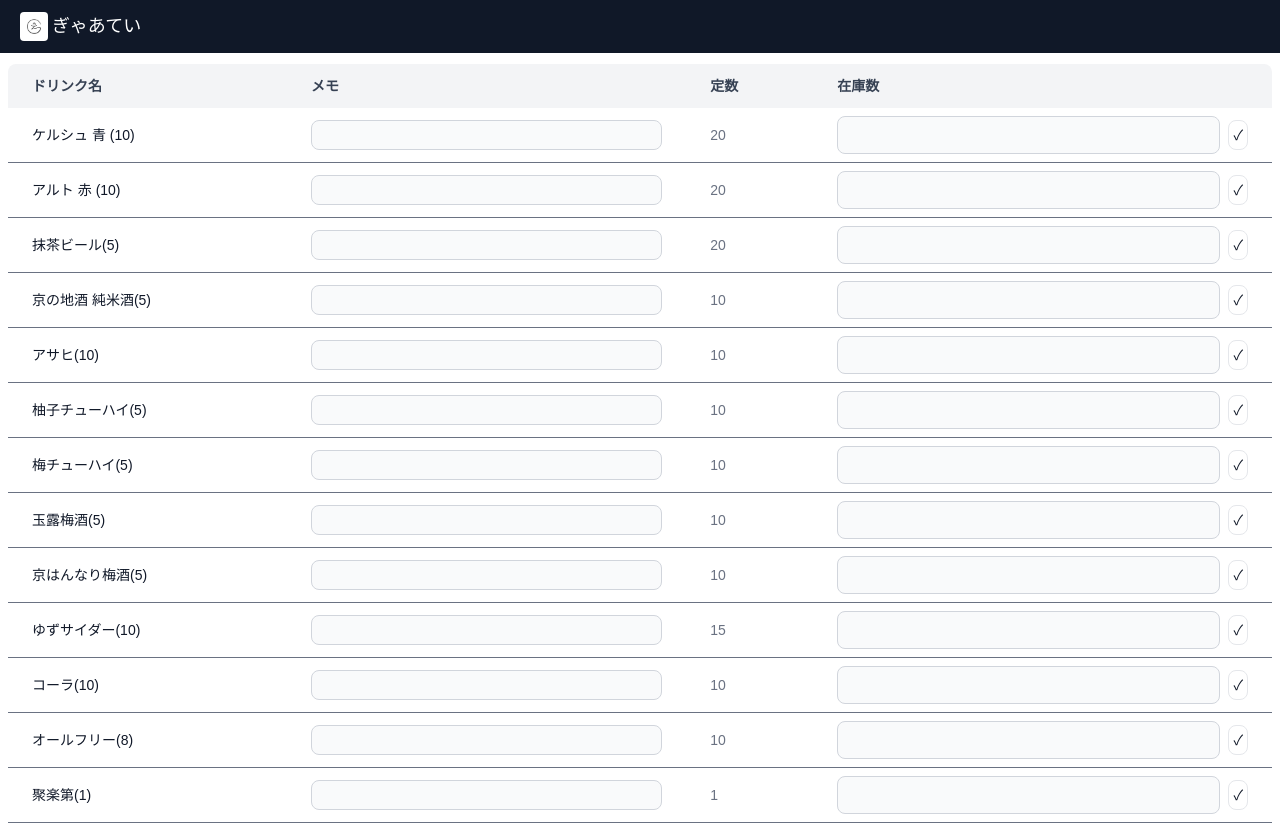
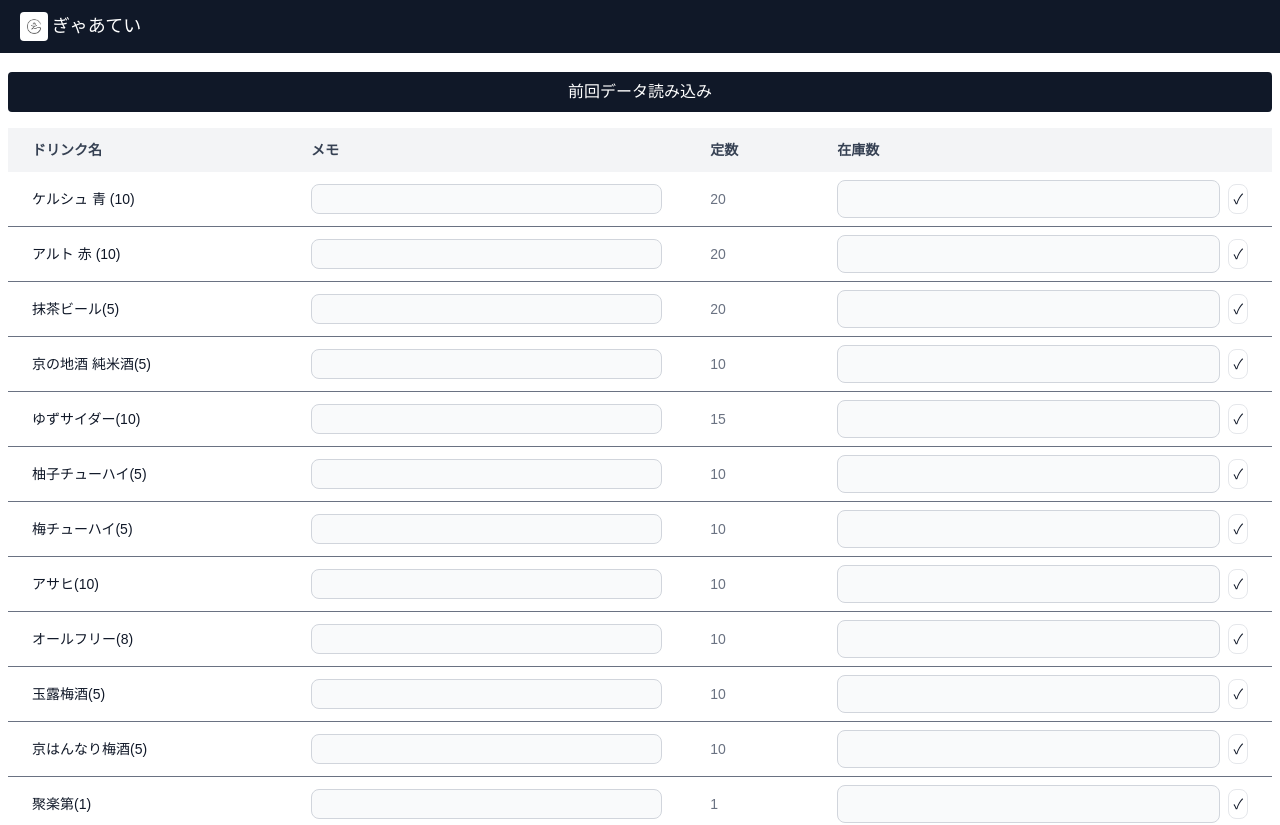
Before and after one commit to wataru-sedev/drink-stock, a Next.js app: page /drink in a window 1280 px wide. Shown: the top 825 px of the page. Built offline with nearby package versions, Linux system fonts and the light colour scheme.

Commit message:
前回データ入力機能を追加、ドリンク表示順を変更

```diff
--- a/package.json
+++ b/package.json
@@ -14,6 +14,7 @@
     "firebase": "^11.10.0",
     "lucide-react": "^0.525.0",
     "next": "15.4.1",
+    "next-themes": "^0.4.6",
     "react": "19.1.0",
     "react-chartjs-2": "^5.3.0",
     "react-dom": "19.1.0",
--- a/src/app/drink/page.tsx
+++ b/src/app/drink/page.tsx
@@ -4,7 +4,7 @@ import { Drink, Drinks } from "@/lib/drinkData";
 import { useEffect, useState } from "react";
 import { toast } from "sonner";
 import { db } from "@/lib/firebase/firabase";
-import { writeBatch, doc } from "firebase/firestore";
+import { writeBatch, doc, getDoc } from "firebase/firestore";
 
 const LOCAL_STORAGE_KEY = 'drinkMemos';
 
@@ -54,6 +54,31 @@ export default function Home() {
     setDrinkStocks(newDrinkStocks);
   };
 
+  const onClickFetchData = async () => {
+    try {
+      const updatedStocks = await Promise.all(
+        drinkStocks.map(async (drink) => {
+          const docRef = doc(db, "inventory", drink.name);
+          const docSnap = await getDoc(docRef);
+          if (docSnap.exists()) {
+            const data = docSnap.data();
+            return {
+              ...drink,
+              quantity: data.quantity !== undefined ? data.quantity : undefined,
+            };
+          } else {
+            return { ...drink };
+          }
+        })
+      );
+      setDrinkStocks(updatedStocks);
+      toast.success("前回データを読み込みました");
+    } catch (error) {
+      toast.error("データの取得に失敗しました");
+      console.error(error);
+    }
+  };
+
   const onClickComplete = async() => {
     const hasEmptyField = drinkStocks.some((drink) => {
             if (drink.quantity === undefined ) {
@@ -81,6 +106,7 @@ export default function Home() {
   return (
     <div>
       <div className="relative overflow-x-auto sm:rounded-lg m-2 mt-16">
+        <button onClick={ onClickFetchData } className="w-full mt-2 mb-4 text-center bg-gray-900 text-white rounded px-4 py-2 hover:cursor-pointer hover:shadow-lg">前回データ読み込み</button>
         <table className="w-full text-sm text-left text-gray-500">
           <thead className="text-sm text-gray-700 bg-gray-100">
             <tr>
--- a/src/lib/drinkData.ts
+++ b/src/lib/drinkData.ts
@@ -28,9 +28,9 @@ export const Drinks:Drink[] = [
     required: 10,
   },
   {
-    name: "ASAHI_SUPER_DRY",
-    japaneseName: "アサヒ(10)",
-    required: 10,
+    name: "YUZU_CIDER",
+    japaneseName: "ゆずサイダー(10)",
+    required: 15,
   },
   {
     name: "YUZU_CHUHAI",
@@ -43,6 +43,16 @@ export const Drinks:Drink[] = [
     required: 10,
   },
   {
+    name: "ASAHI_SUPER_DRY",
+    japaneseName: "アサヒ(10)",
+    required: 10,
+  },
+  {
+    name: "ALL_FREE",
+    japaneseName: "オールフリー(8)",
+    required: 10,
+  },
+  {
     name: "GYOKURO_UMESHU",
     japaneseName: "玉露梅酒(5)",
     required: 10,
@@ -50,21 +60,6 @@ export const Drinks:Drink[] = [
   {
     name: "HANNARI_UMESHU",
     japaneseName: "京はんなり梅酒(5)",
-    required: 10,
-  },
-  {
-    name: "YUZU_CIDER",
-    japaneseName: "ゆずサイダー(10)",
-    required: 15,
-  },
-  {
-    name: "COLA",
-    japaneseName: "コーラ(10)",
-    required: 10,
-  },
-  {
-    name: "ALL_FREE",
-    japaneseName: "オールフリー(8)",
     required: 10,
   },
   {
@@ -88,6 +83,11 @@ export const Drinks:Drink[] = [
     required: 1,
   },
   {
+    name: "COLA",
+    japaneseName: "コーラ(10)",
+    required: 10,
+  },
+  {
     name: "ORANGE",
     japaneseName: "オレンジ(2/3)",
     required: 2,
```
Also changed, not shown: 1 other file (tests, documents, lock files or other folders).
